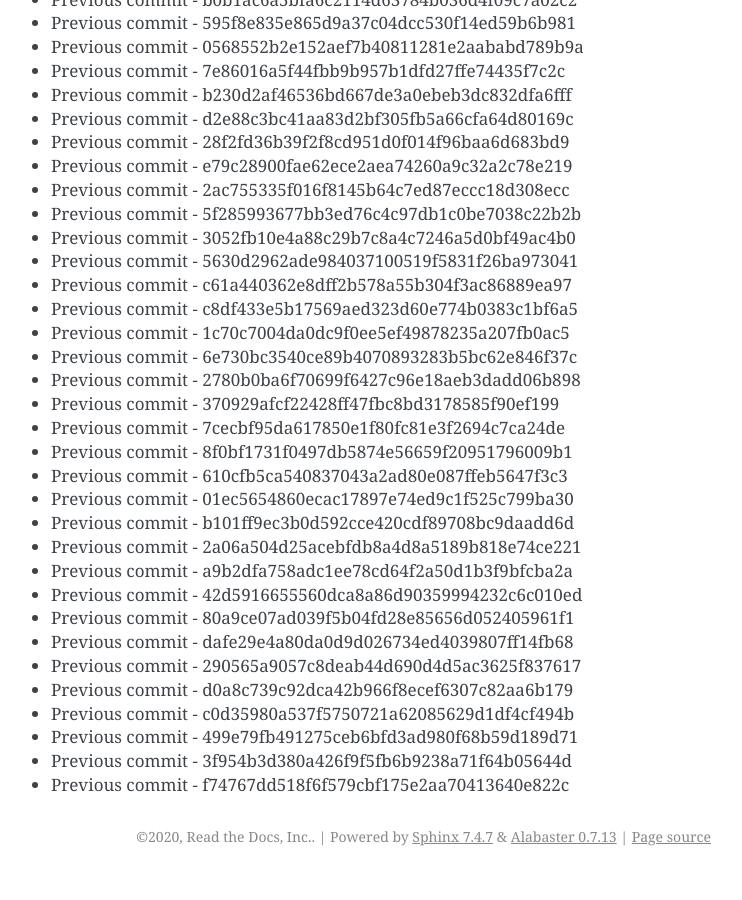
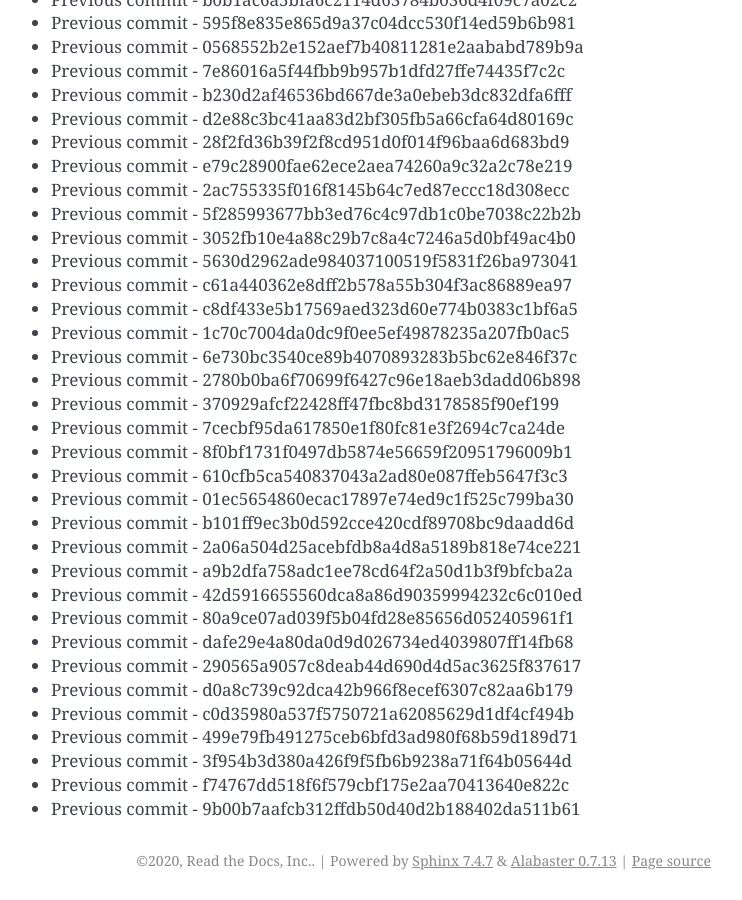
Before and after one commit to readthedocs/rtd-git-stresstest, a Sphinx documentation site: the page built from docs/updates.rst, in a window 1280 px wide and 900 px high, scrolled down 97057 px. Shown: the whole window, without its empty margins (399-1141 px from the left). Built offline with Sphinx 7.4.7, drawn with Linux system fonts in a browser that asks for light colours; before the commit the page ends 97933 px from its top, so only the background shows below that.

Commit message:
Generating commit from previous: 9b00b7aafcb312ffdb50d40d2b188402da511b61

```diff
--- a/docs/updates.rst
+++ b/docs/updates.rst
@@ -4110,3 +4110,4 @@ It can be tested for any performance characteristics.
 * Previous commit - 499e79fb491275ceb6bfd3ad980f68b59d189d71
 * Previous commit - 3f954b3d380a426f9f5fb6b9238a71f64b05644d
 * Previous commit - f74767dd518f6f579cbf175e2aa70413640e822c
+* Previous commit - 9b00b7aafcb312ffdb50d40d2b188402da511b61
```
